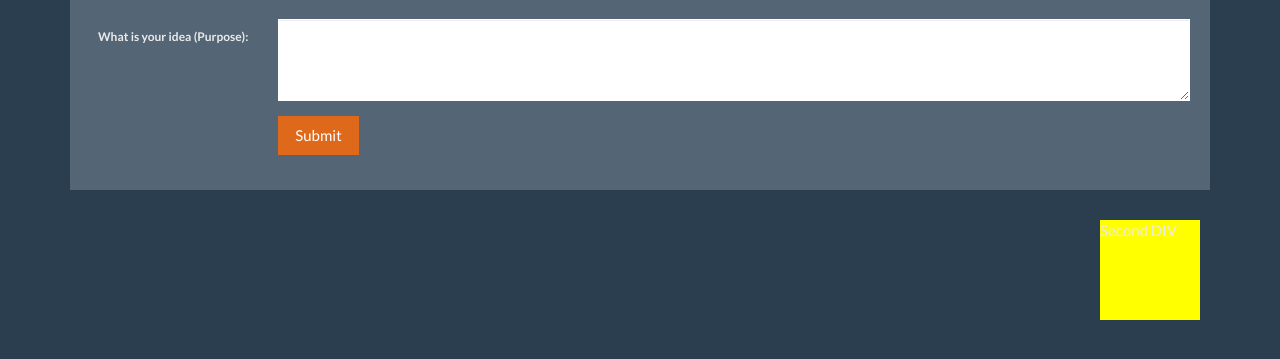
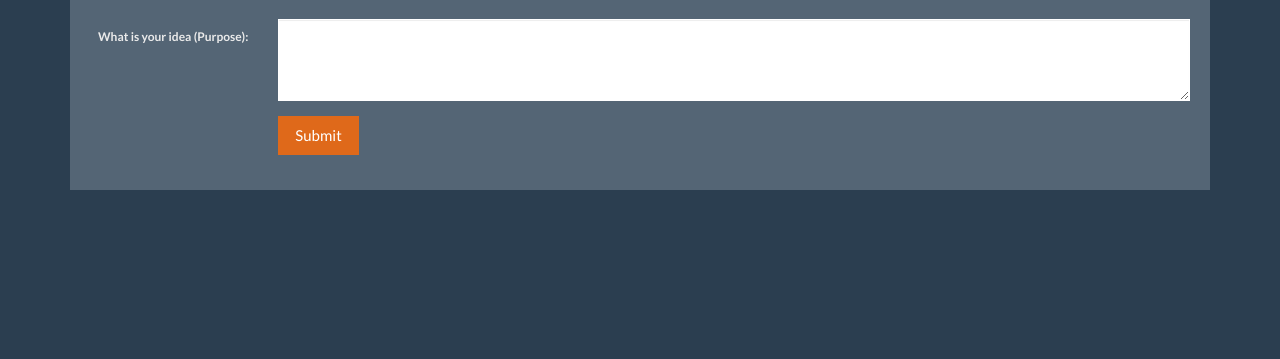
Before and after one commit to teiadom/ideasubmission, a Flask app: page / in a window 1280 px wide. Shown: the part 218-577 px from the top of the page. Run offline with Flask 2, Linux system fonts and the light colour scheme; some libraries are stand-ins or nearby versions.

```diff
--- a/flask_qa/templates/home.html
+++ b/flask_qa/templates/home.html
@@ -29,11 +29,6 @@
           </div>
         </div>
 
-        <div style="width: 100px; float:right; height:100px; background:yellow; margin:10px">
-            Second DIV
-        </div>
-
-
 
 
 {% endblock %}
```
